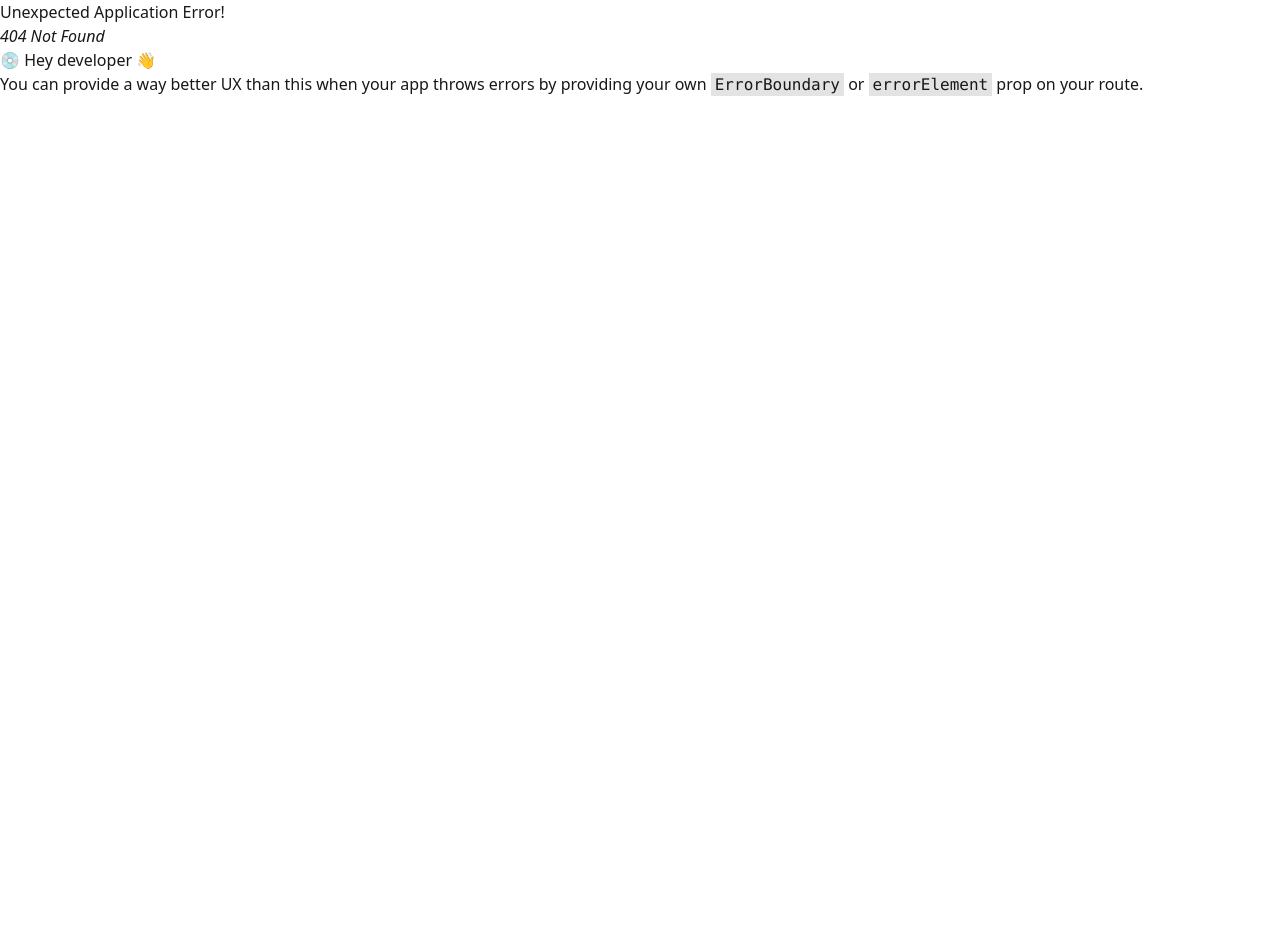
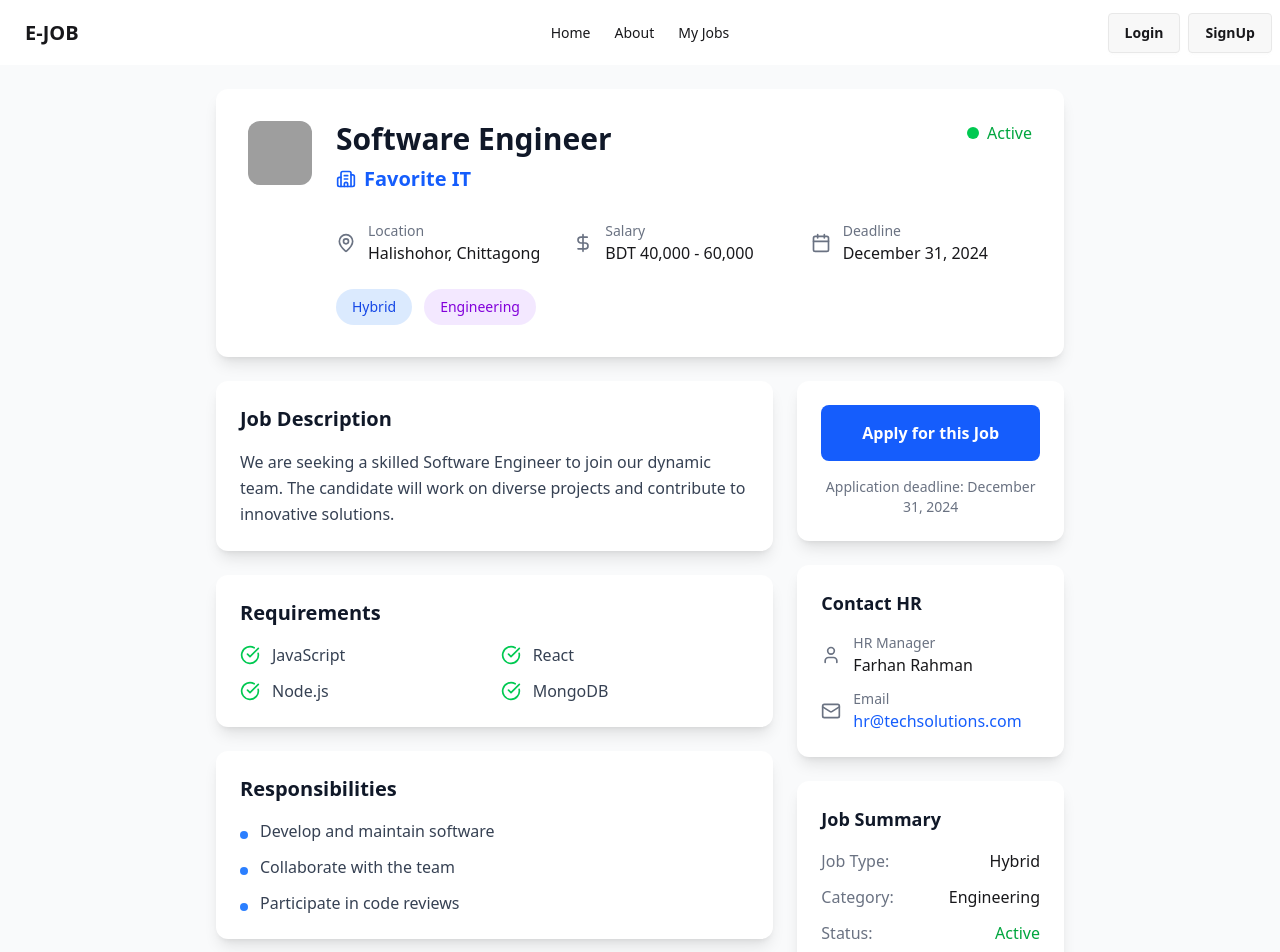
Before and after one commit to md-irfankhan/jobportal, a React (Vite) app in the folder frontend/: page /details in a window 1280 px wide. Before the commit this address had no page. Shown: the top 952 px of the page. Before the commit the page ends 800 px from the top, so only its background shows below. Built offline with nearby package versions, Linux system fonts and the light colour scheme; grey boxes are pictures that could not be loaded.

Commit message:
Details page added

```diff
--- /dev/null
+++ b/frontend/src/components/Details/Details.jsx
@@ -0,0 +1,195 @@
+import React from 'react';
+import { MapPin, Calendar, DollarSign, Building2, Mail, User, Briefcase, CheckCircle } from 'lucide-react';
+
+export default function Details() {
+  const job = {
+    title: "Software Engineer",
+    location: "Halishohor, Chittagong",
+    jobType: "Hybrid",
+    category: "Engineering",
+    applicationDeadline: "2024-12-31",
+    salaryRange: {
+      min: 40000,
+      max: 60000,
+      currency: "BDT"
+    },
+    description: "We are seeking a skilled Software Engineer to join our dynamic team. The candidate will work on diverse projects and contribute to innovative solutions.",
+    company: "Favorite IT",
+    requirements: ["JavaScript", "React", "Node.js", "MongoDB"],
+    responsibilities: ["Develop and maintain software", "Collaborate with the team", "Participate in code reviews"],
+    status: "active",
+    hr_email: "hr@techsolutions.com",
+    hr_name: "Farhan Rahman",
+    company_logo: "https://i.ibb.co/mXD5MNf/facebook.png"
+  };
+
+  const formatSalary = (min, max, currency) => {
+    return `${currency} ${min.toLocaleString()} - ${max.toLocaleString()}`;
+  };
+
+  const formatDeadline = (deadline) => {
+    const date = new Date(deadline);
+    return date.toLocaleDateString('en-US', {
+      year: 'numeric',
+      month: 'long',
+      day: 'numeric'
+    });
+  };
+
+  return (
+    <div className="min-h-screen bg-gray-50">
+      <div className="max-w-4xl mx-auto p-6">
+        {/* Header Card */}
+        <div className="bg-white rounded-xl shadow-lg p-8 mb-6">
+          <div className="flex items-start gap-6">
+            <img
+              src={job.company_logo}
+              alt={`${job.company} logo`}
+              className="w-16 h-16 rounded-xl object-cover bg-gray-100"
+            />
+            <div className="flex-1">
+              <div className="flex items-start justify-between mb-4">
+                <div>
+                  <h1 className="text-3xl font-bold text-gray-900 mb-2">{job.title}</h1>
+                  <div className="flex items-center gap-2 text-xl text-blue-600 font-semibold mb-3">
+                    <Building2 className="w-5 h-5" />
+                    {job.company}
+                  </div>
+                </div>
+                <div className="flex items-center gap-2">
+                  <div className="w-3 h-3 bg-green-500 rounded-full"></div>
+                  <span className="text-green-600 font-medium capitalize">{job.status}</span>
+                </div>
+              </div>
+
+              {/* Quick Info */}
+              <div className="grid grid-cols-1 md:grid-cols-3 gap-4">
+                <div className="flex items-center gap-3">
+                  <MapPin className="w-5 h-5 text-gray-500" />
+                  <div>
+                    <p className="text-sm text-gray-500">Location</p>
+                    <p className="font-medium">{job.location}</p>
+                  </div>
+                </div>
+                <div className="flex items-center gap-3">
+                  <DollarSign className="w-5 h-5 text-gray-500" />
+                  <div>
+                    <p className="text-sm text-gray-500">Salary</p>
+                    <p className="font-medium">{formatSalary(job.salaryRange.min, job.salaryRange.max, job.salaryRange.currency)}</p>
+                  </div>
+                </div>
+                <div className="flex items-center gap-3">
+                  <Calendar className="w-5 h-5 text-gray-500" />
+                  <div>
+                    <p className="text-sm text-gray-500">Deadline</p>
+                    <p className="font-medium">{formatDeadline(job.applicationDeadline)}</p>
+                  </div>
+                </div>
+              </div>
+
+              {/* Job Type & Category */}
+              <div className="flex gap-3 mt-6">
+                <span className="px-4 py-2 bg-blue-100 text-blue-700 rounded-full text-sm font-medium">
+                  {job.jobType}
+                </span>
+                <span className="px-4 py-2 bg-purple-100 text-purple-700 rounded-full text-sm font-medium">
+                  {job.category}
+                </span>
+              </div>
+            </div>
+          </div>
+        </div>
+
+        <div className="grid grid-cols-1 lg:grid-cols-3 gap-6">
+          {/* Main Content */}
+          <div className="lg:col-span-2 space-y-6">
+            {/* Description */}
+            <div className="bg-white rounded-xl shadow-lg p-6">
+              <h2 className="text-xl font-semibold text-gray-900 mb-4">Job Description</h2>
+              <p className="text-gray-700 leading-relaxed">{job.description}</p>
+            </div>
+
+            {/* Requirements */}
+            <div className="bg-white rounded-xl shadow-lg p-6">
+              <h2 className="text-xl font-semibold text-gray-900 mb-4">Requirements</h2>
+              <div className="grid grid-cols-2 gap-3">
+                {job.requirements.map((requirement, index) => (
+                  <div key={index} className="flex items-center gap-3">
+                    <CheckCircle className="w-5 h-5 text-green-500" />
+                    <span className="text-gray-700">{requirement}</span>
+                  </div>
+                ))}
+              </div>
+            </div>
+
+            {/* Responsibilities */}
+            <div className="bg-white rounded-xl shadow-lg p-6">
+              <h2 className="text-xl font-semibold text-gray-900 mb-4">Responsibilities</h2>
+              <div className="space-y-3">
+                {job.responsibilities.map((responsibility, index) => (
+                  <div key={index} className="flex items-start gap-3">
+                    <div className="w-2 h-2 bg-blue-500 rounded-full mt-3 flex-shrink-0"></div>
+                    <span className="text-gray-700">{responsibility}</span>
+                  </div>
+                ))}
+              </div>
+            </div>
+          </div>
+
+          {/* Sidebar */}
+          <div className="space-y-6">
+            {/* Apply Card */}
+            <div className="bg-white rounded-xl shadow-lg p-6">
+              <button className="w-full bg-blue-600 hover:bg-blue-700 text-white font-semibold py-4 px-6 rounded-lg transition-colors duration-200 mb-4">
+                Apply for this Job
+              </button>
+              <p className="text-sm text-gray-500 text-center">
+                Application deadline: {formatDeadline(job.applicationDeadline)}
+              </p>
+            </div>
+
+            {/* HR Contact */}
+            <div className="bg-white rounded-xl shadow-lg p-6">
+              <h3 className="text-lg font-semibold text-gray-900 mb-4">Contact HR</h3>
+              <div className="space-y-3">
+                <div className="flex items-center gap-3">
+                  <User className="w-5 h-5 text-gray-500" />
+                  <div>
+                    <p className="text-sm text-gray-500">HR Manager</p>
+                    <p className="font-medium">{job.hr_name}</p>
+                  </div>
+                </div>
+                <div className="flex items-center gap-3">
+                  <Mail className="w-5 h-5 text-gray-500" />
+                  <div>
+                    <p className="text-sm text-gray-500">Email</p>
+                    <p className="font-medium text-blue-600">{job.hr_email}</p>
+                  </div>
+                </div>
+              </div>
+            </div>
+
+            {/* Job Summary */}
+            <div className="bg-white rounded-xl shadow-lg p-6">
+              <h3 className="text-lg font-semibold text-gray-900 mb-4">Job Summary</h3>
+              <div className="space-y-3">
+                <div className="flex justify-between">
+                  <span className="text-gray-500">Job Type:</span>
+                  <span className="font-medium">{job.jobType}</span>
+                </div>
+                <div className="flex justify-between">
+                  <span className="text-gray-500">Category:</span>
+                  <span className="font-medium">{job.category}</span>
+                </div>
+                <div className="flex justify-between">
+                  <span className="text-gray-500">Status:</span>
+                  <span className="font-medium capitalize text-green-600">{job.status}</span>
+                </div>
+              </div>
+            </div>
+          </div>
+        </div>
+      </div>
+    </div>
+  );
+}
--- a/frontend/src/router/childRoutes/childRoutes.jsx
+++ b/frontend/src/router/childRoutes/childRoutes.jsx
@@ -1,9 +1,14 @@
+import Details from "../../components/Details/Details";
 import Home from "../../components/Home/Home";
 
 const childRoutes=[
     {
         path:"/",
         Component:Home
+    },
+    {
+        path:'/details',
+        Component:Details
     }
 ]
 export default childRoutes;
```
